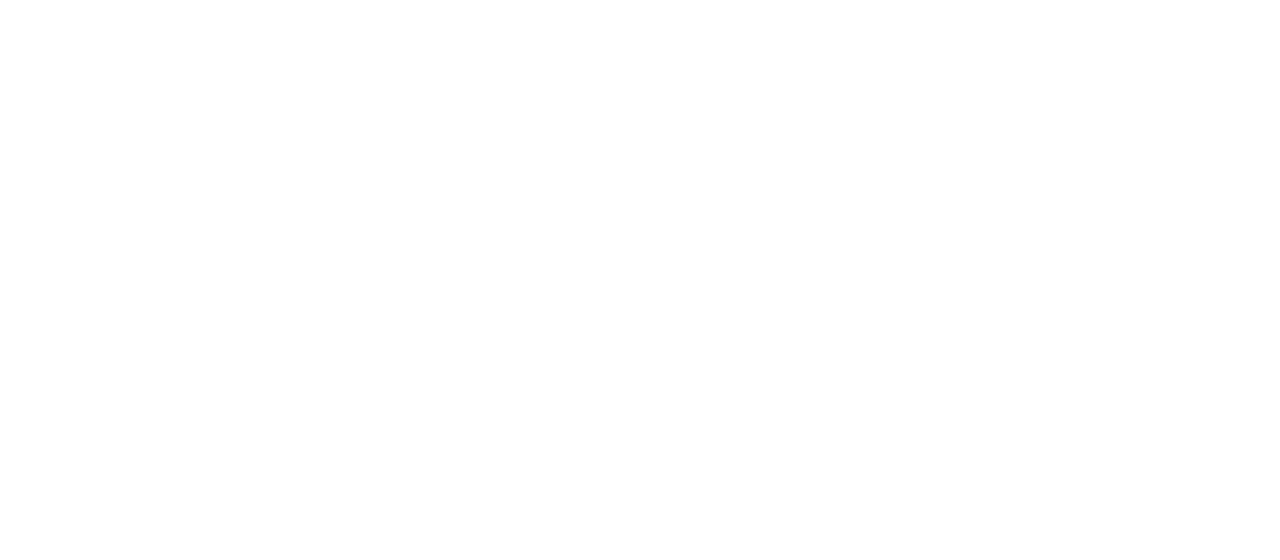
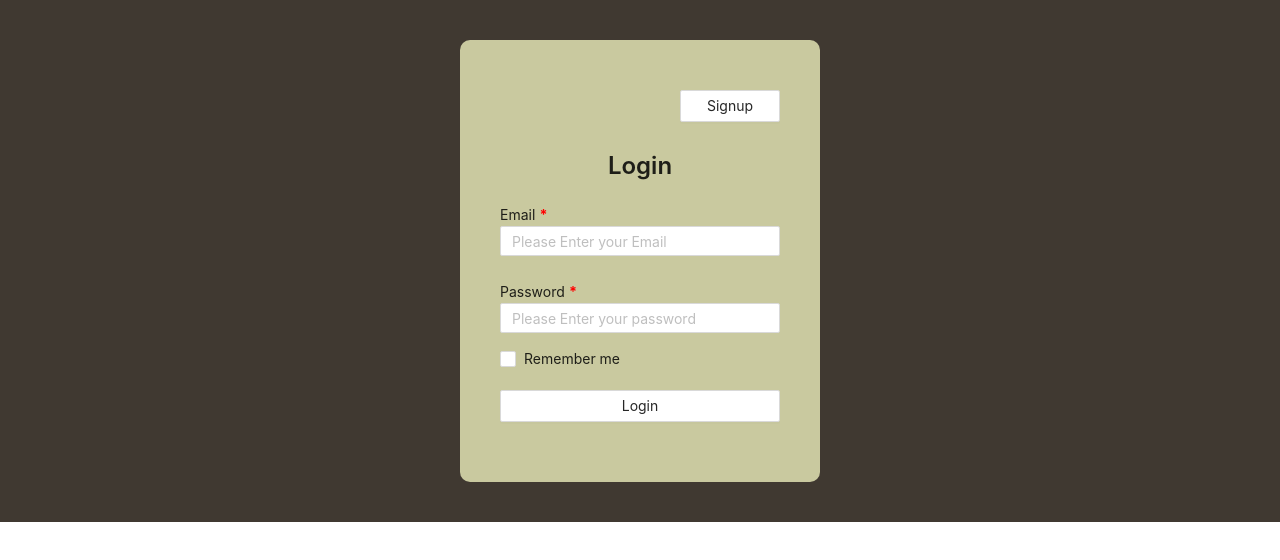
Before and after one commit to rahul-ongraph/finalTestjob, a React (Create React App) app: page /login in a window 1280 px wide. Shown: the top 560 px of the page. Built offline with nearby package versions, Linux system fonts and the light colour scheme.

Commit message:
login sign up functionality

```diff
--- a/src/App.js
+++ b/src/App.js
@@ -10,11 +10,14 @@
     <Router>
       <div>
         <Switch>
-          <Route exact path="/">
+          <Route exact path="/login">
             <Login />
           </Route>
           <Route path="/SignUp">
             <SignUp />
+          </Route>
+          <Route path="/Product">
+            <Product />
           </Route>
         </Switch>
       </div>
--- a/src/container/Login/Login.js
+++ b/src/container/Login/Login.js
@@ -1,4 +1,4 @@
-import React, { useState } from "react";
+import React, { useEffect, useState } from "react";
 import InputField from "../../component/Input/InputField";
 import ButtonComponent from "./../../component/Button/Button";
 import "./../Login/Login.css";
@@ -11,6 +11,7 @@
   const [state, setState] = useState({
     email: "",
     password: "",
+    checked: false,
   });
   const [error, setError] = useState({
     email: "",
@@ -18,9 +19,10 @@
   });
 
   const onChangeValue = (e, target) => {
-    setState({ [target]: e.target.value });
+    setState({ ...state, [target]: e.target.value });
+    validation()
   };
-  const onSubmit = () => {
+  const validation = () => {
     let error = {};
     if (!state.email) {
       error.email = "Email is required";
@@ -36,6 +38,30 @@
     }
     setError(error);
   };
+
+  const onSubmit = () => {
+    console.log('checked => ', state.checked)
+    localStorage.setItem("Remember", state.checked==true?'1':'0')
+localStorage.setItem('loggedInUser',JSON.stringify({email:state.email,password:state.password}))
+    history.push('/Product')
+  }
+
+  useEffect(() => {
+    let remember = Boolean(+localStorage.getItem("Remember"))
+       console.log('remember => ',remember)
+    if(remember){
+     let loggedInUser= localStorage.getItem('loggedInUser');
+         if(loggedInUser!==null||loggedInUser!==undefined){
+           let user=JSON.parse(loggedInUser)
+           setState({...state,email:user.email,password:user.password,checked:remember})
+         }
+    }
+  }, [])
+
+  const onCheck = () => {
+    //console.log('checked => ', state.checked)
+    setState({ ...state, checked: !state.checked })
+  }
 
   const { email, password } = state;
   return (
@@ -79,9 +105,9 @@
               </div>
             )}
           </div>
-          <Checkbox  className="checkBox">Remember me</Checkbox>
+          <Checkbox checked={state.checked} onClick={()=>onCheck()} className="checkBox">Remember me</Checkbox>
           <ButtonComponent
-            onClick={onSubmit}
+            onClick={()=>onSubmit()}
             Button="Login"
             className="yellow_btn"
           />
--- a/src/container/Signup/Signup.js
+++ b/src/container/Signup/Signup.js
@@ -4,32 +4,7 @@
 import "./../Signup/Signup.css";
 import { Typography, Form } from "antd";
 import { useHistory } from "react-router-dom";
-const Field = [
-  {
-    placeholder: "Please Enter your name",
-    label: "Full Name",
-    value: "name",
-    text: "name",
-  },
-  {
-    placeholder: "Please Enter your name",
-    label: "Full Name",
-    value: "name",
-    text: "name",
-  },
-  {
-    placeholder: "Please Enter your name",
-    label: "Full Name",
-    value: "name",
-    text: "name",
-  },
-  {
-    placeholder: "Please Enter your name",
-    label: "Full Name",
-    value: "name",
-    text: "name",
-  },
-];
+
 function SignUp(props) {
   const { Title } = Typography;
   const history = useHistory();
@@ -51,10 +26,11 @@
     password: "",
   });
   const onChangeValue = (e, text) => {
-    setState({ [text]: e.target.value });
+    setState({...state,[text]: e.target.value });
+    validation();
   };
 
-    const  onSubmit = () => {
+   const validation = () => {
     let error = {};
     if(!state.name){
       error.name="Name is required";
@@ -83,36 +59,32 @@
       error.password = "Invalid password";
     }
     setError(error)
+   }
+  const  onSubmit = (e) => {
+    console.log("aaaaaaaa", e);
+    let registration = {
+      name: name,
+      email: email,
+      State: State,
+      district: district,
+      area: area,
+      password: password,
+    };
+    let olddata =  localStorage.getItem("registration");
+    if (olddata == null) {
+      olddata = [];
+      olddata.push(registration);
+      localStorage.setItem("registration", JSON.stringify(olddata));
+      console.log("Data saved", olddata);
+      history.push('/login')
+    } else {
+      let oldArr = JSON.parse(olddata);
+      oldArr.push(registration);
+      localStorage.setItem("registration", JSON.stringify(oldArr));
+      console.log(oldArr, "hhg");
 
-  }
-
-
-
-  // const onSubmit = (e) => {
-  //   console.log("aaaaaaaa", e);
-  //   let registration = {
-  //     name: name,
-  //     email: email,
-  //     State: State,
-  //     district: district,
-  //     area: area,
-  //     password: password,
-  //   };
-  //   let olddata = localStorage.getItem("registration");
-  //   if (olddata == null) {
-  //     olddata = [];
-  //     olddata.push(registration);
-  //     localStorage.setItem("userData", JSON.stringify(olddata));
-  //     console.log("Data saved", olddata);
-  //   } else {
-  //     let oldArr = JSON.parse(olddata);
-  //     oldArr.push(registration);
-  //     localStorage.setItem("userData", JSON.stringify(oldArr));
-  //     console.log(oldArr, "hhg");
-  //   }
-  // };
-
-
+    }
+  };
   const { name, email, State, district, area, password} = state;
   return (
     <div className="main">
@@ -121,7 +93,7 @@
           <ButtonComponent
             className="default_btn"
             Button="Login"
-            onClick={() => history.push("/")}
+            onClick={() => history.push("/login")}
           />
         </div>
         <div style={{ marginTop: 30 }}></div>
@@ -129,17 +101,6 @@
           Registration
         </Title>
         <Form  className="form">
-          {/* {
-            Field.map((item)=>{
-              return(<InputField
-                type={item.label}
-                placeholder={item.placeholder}
-                label={item.label}
-                value={State[item.value]}
-               onClick={(e)=>onChangeValue(e,`${item.text}`)}
-              /> )
-            })
-          } */}
           <InputField
             placeholder="Please Enter your Name"
             label="Full Name"
```
Also changed, not shown: 1 other file (tests, documents, lock files or other folders).
